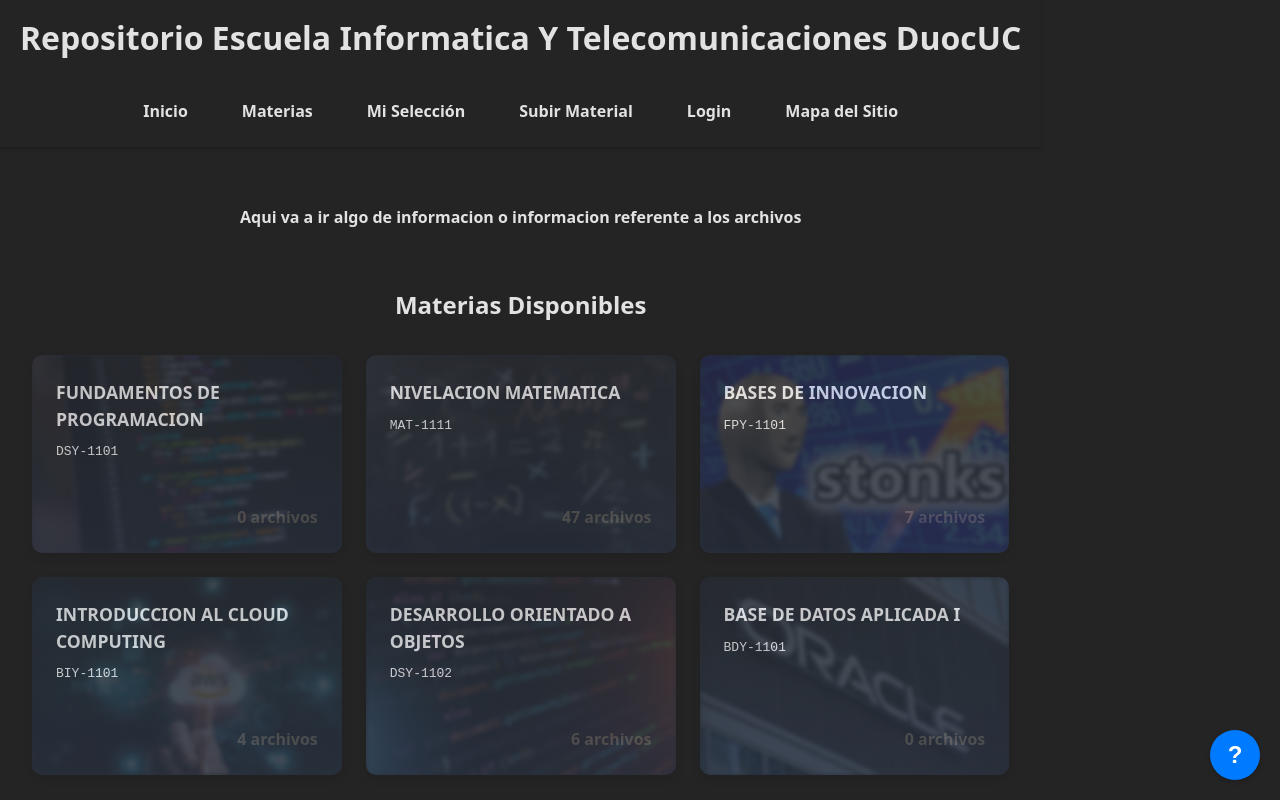
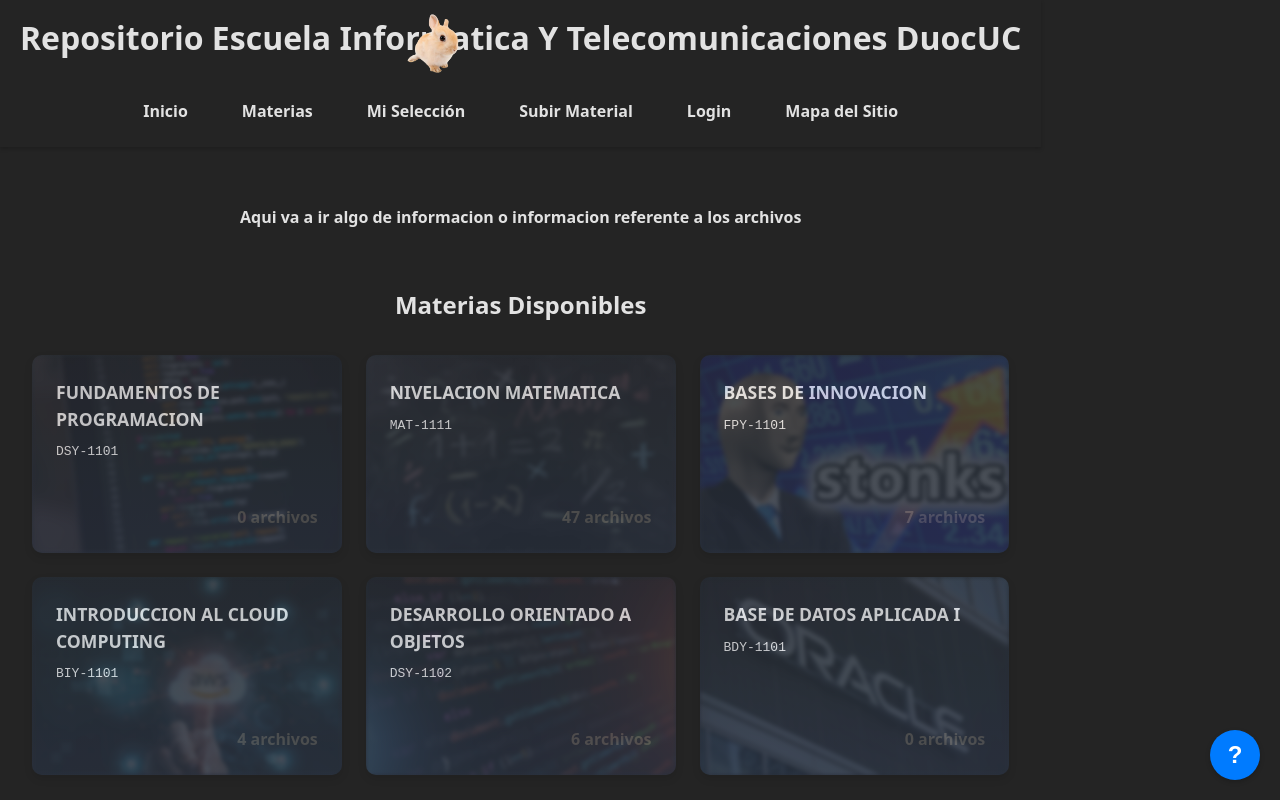
Before and after one commit to FMaulen/repositorio-materias, a React (Vite) app: page / in a window 1280 px wide. Shown: the top 800 px of the page. Built offline with nearby package versions, Linux system fonts and the light colour scheme; the HTML template or start-up script is replaced by a standard one.

Commit message:
Icono empresa

```diff
--- a/index.html
+++ b/index.html
@@ -2,9 +2,9 @@
 <html lang="en">
   <head>
     <meta charset="UTF-8" />
-    <link rel="icon" type="image/svg+xml" href="/vite.svg" />
+    <link rel="icon" type="image/png+xml" href="/src/assets/icon.png" />
     <meta name="viewport" content="width=device-width, initial-scale=1.0" />
-    <title>Vite + React</title>
+    <title>Repositorio asignaturas</title>
   </head>
   <body>
     <div id="root"></div>
--- a/src/components/Header.css
+++ b/src/components/Header.css
@@ -43,3 +43,11 @@
   color: var(--color-accent);
   box-shadow: inset 0 -2px 0 var(--color-accent);
 }
+
+.header-img {
+  height: 69px;
+  display: flex;
+  position: absolute;
+  top: 10px;
+  left: 400px;
+}
--- a/src/components/Header.jsx
+++ b/src/components/Header.jsx
@@ -4,6 +4,7 @@ import './Header.css';
 function Header() {
     return (
         <header className="header">
+            <img alt="" src="../src/assets/icon.png" className='header-img'/>
             <div className="banner">
                 <h1>Repositorio Escuela Informatica Y Telecomunicaciones DuocUC</h1>
             </div>
```
Also changed, not shown: src/assets/icon.png (added).
